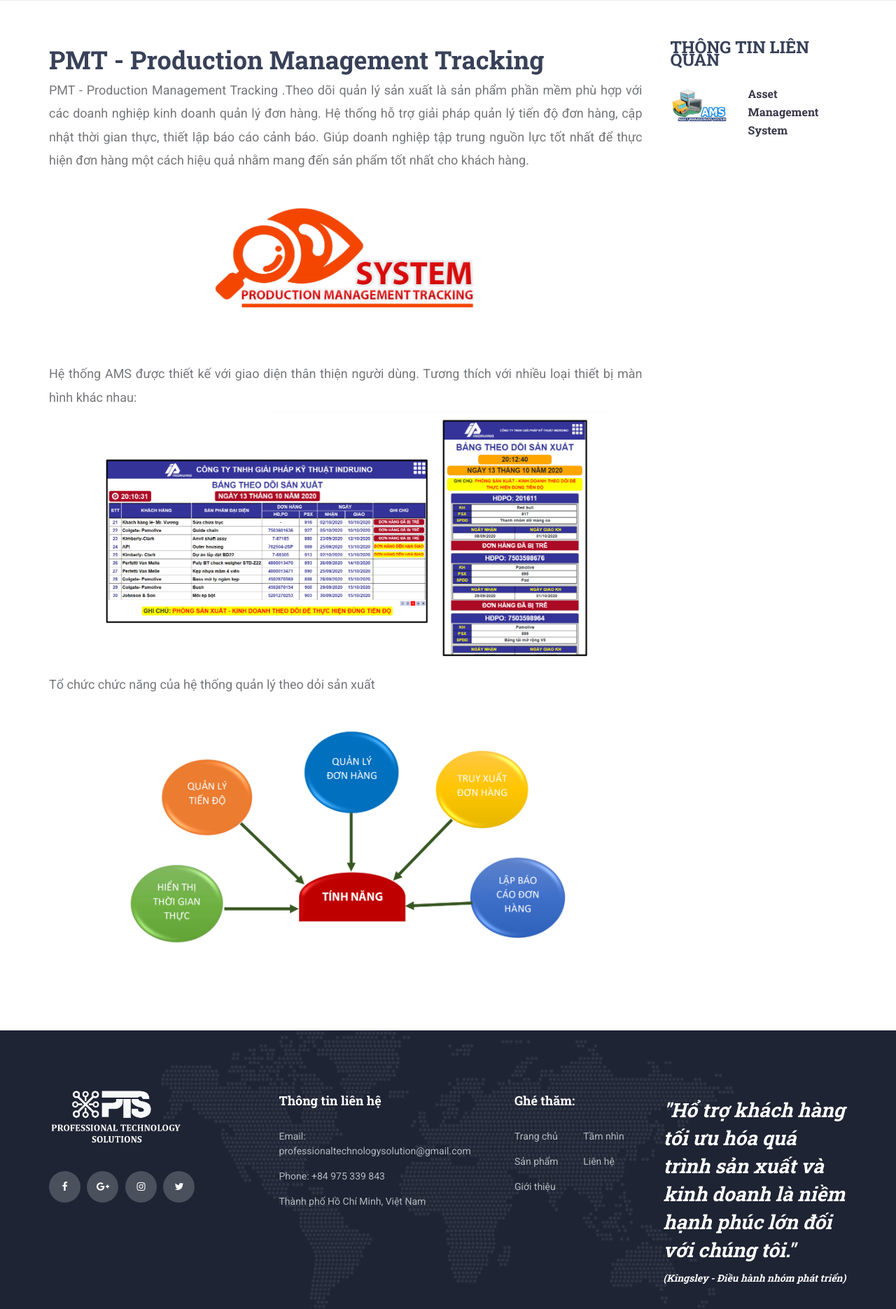
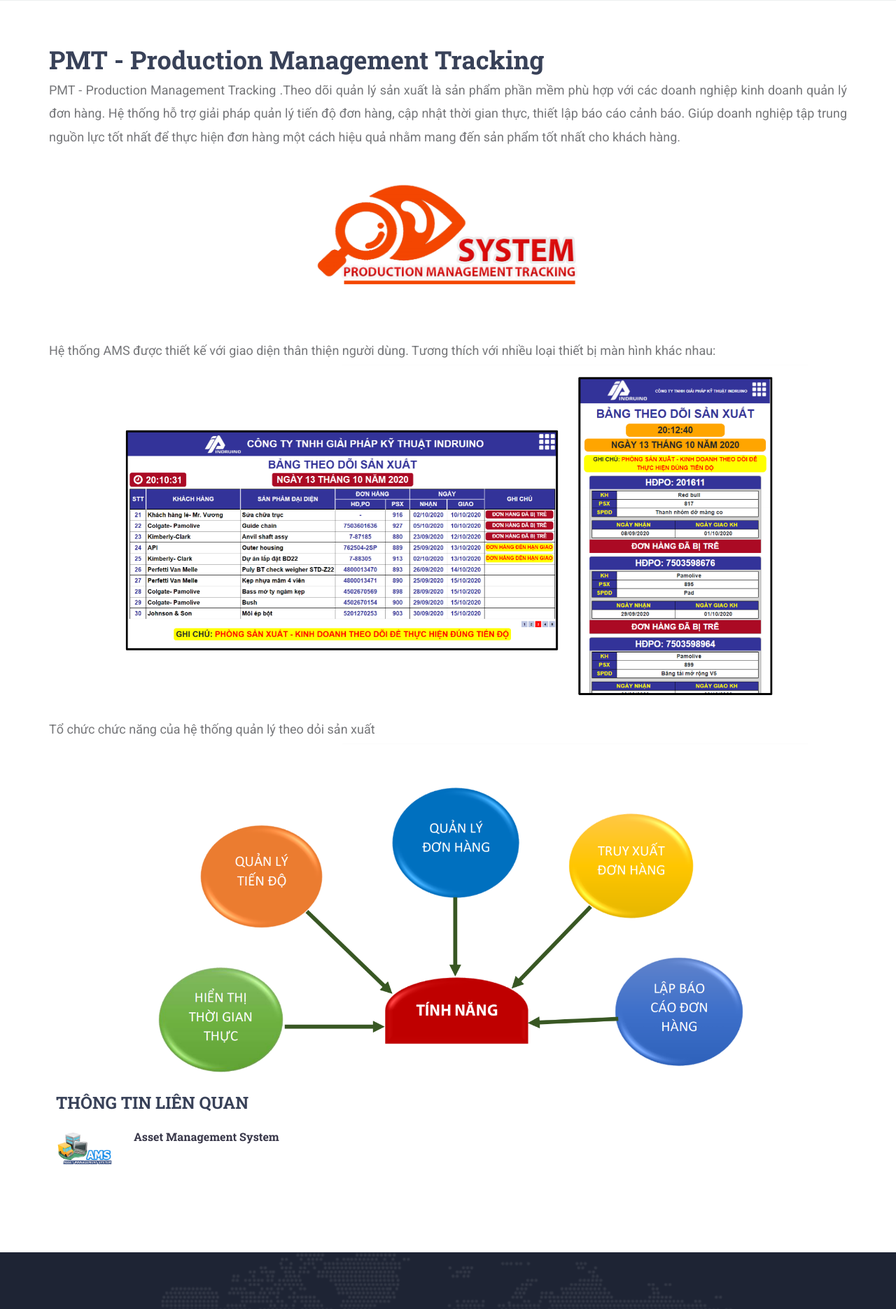
Before and after one commit to PTIT71/WEBSITE_COMPANY, a PHP site: page /pmt.php in a window 1280 px wide. Shown: the part 181-2051 px from the top of the page at 70% size. Run offline with PHP 8.4, Linux system fonts and the light colour scheme.

Commit message:
Update pmt.php

```diff
--- a/pmt.php
+++ b/pmt.php
@@ -154,7 +154,7 @@
 			<div class="row">
 
 				<!-- Course -->
-				<div class="col-lg-9">
+				<div class="col-lg-12">
 
 					<div class="course_container">
 						<div class="course_title">PMT - Production Management Tracking</div>
@@ -176,7 +176,7 @@
 				</div>
 
 				<!-- Course Sidebar -->
-				<div class="col-lg-3">
+				<div class="col-lg-6">
 					<div class="sidebar">
 						<!-- Feature -->
 						<div class="sidebar_section">
```
